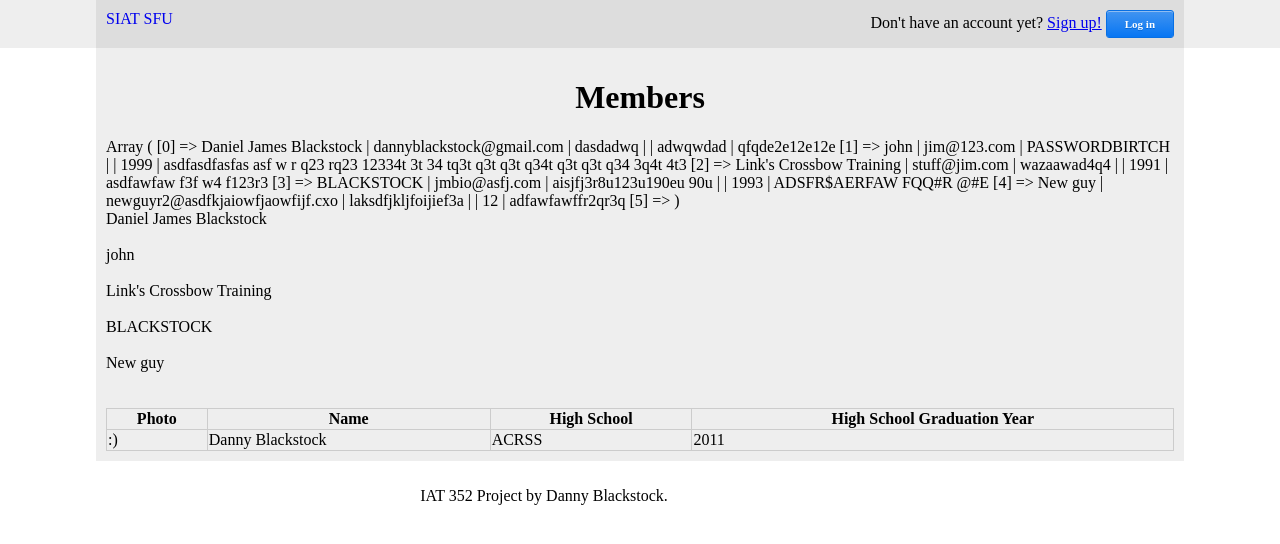
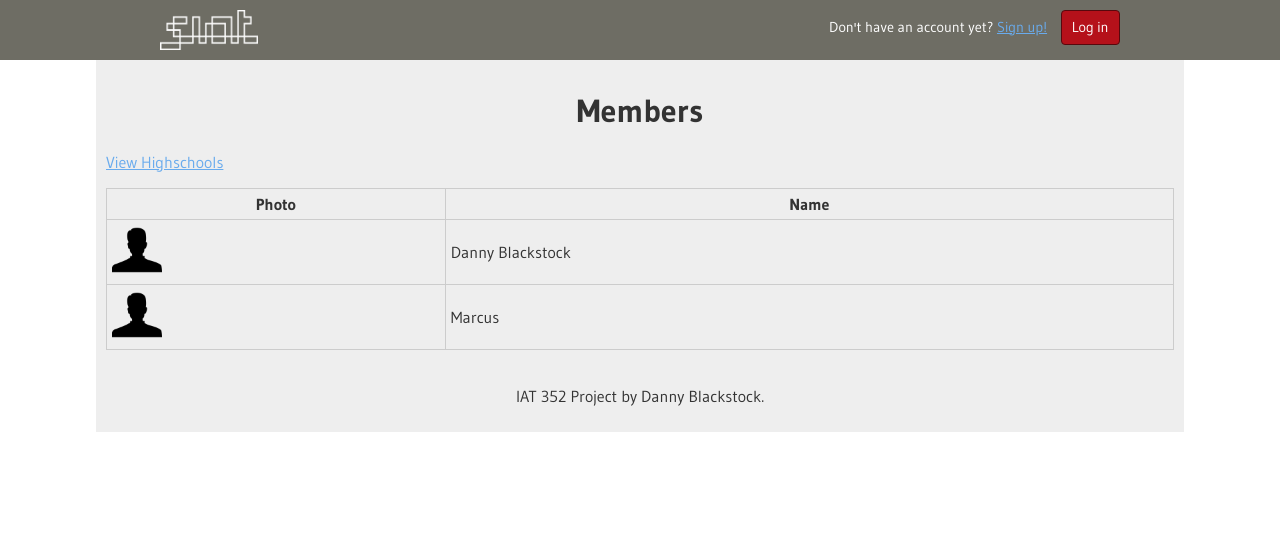
Before and after one commit to dannyblackstock/IAT-352, a PHP site: page /cocoon/dblackst/index.php in a window 1280 px wide. Shown: the top 544 px of the page. Run offline with PHP 8.4, Linux system fonts and the light colour scheme; some libraries are stand-ins or nearby versions.

Commit message:
Styling and some PHP

```diff
--- a/dblackst/includes/main_menu_bar.php
+++ b/dblackst/includes/main_menu_bar.php
@@ -3,7 +3,9 @@
     <div id="main-menu-bar">
 
         <!-- SIAT logo / home button -->
-        <a href="index.php"><div id="main-menu-bar-logo">SIAT SFU</div></a>
+        <a href="index.php">
+            <img  id="main-menu-bar-logo" src="img/siat_white_logo.png" alt="SIAT SFU LOGO">
+        </a>
 
         <!-- right side of menu bar -->
         <div id="main-menu-bar-right">
--- a/dblackst/index.php
+++ b/dblackst/index.php
@@ -6,18 +6,15 @@
 
 <div id="content-container">
     <h1 class="center-text">Members</h1>
+
+    <p>
+        <a href="high_schools_list.php">View Highschools</a>
+    </p>
+
     <table id="members-table">
         <tr>
             <th>Photo</th>
             <th>Name</th>
-            <th>High School</th>
-            <th>High School Graduation Year</th>
-        </tr>
-        <tr>
-            <td>:)</td>
-            <td>Danny Blackstock</td>
-            <td>ACRSS</td>
-            <td>2011</td>
         </tr>
         <?php
             // load info file for all users
@@ -25,12 +22,15 @@
 
             // create an array of each user
             $userInfo = explode("\n", $userInfo);
-            print_r($userInfo);
+            // print_r($userInfo);
 
             // loop through fields for each user
             foreach($userInfo as $user){
                 $user = explode(" | ", $user);
-                echo "<br>".$user[0]."<br>";
+                // print name at index 0 from user array
+                echo "<tr><td><img src=\"img/user_icon.png\" alt=\"Placeholder user photo\" width=\"50\" height=\"50\"</td>";
+                echo "<td>".$user[0]."</td>";
+                echo "</tr>";
             }
         ?>
     </table>
--- a/dblackst/log_in.php
+++ b/dblackst/log_in.php
@@ -9,9 +9,7 @@
     <!-- Sign up form -->
     <form name="input" action="html_form_action.asp" method="get" class="sign-up-log-in-form">
 
-        <input type="text" name="firstName" id="firstNameInput" placeholder="First name">
-
-        <input type="text" name="lastName" id="lastNameInput" placeholder="Last name">
+        <input type="email" name="email" id="emailInput" placeholder="Email">
 
         <input type="password" name="password" id="passwordInput" placeholder="Password">
 
--- a/dblackst/sign_up.php
+++ b/dblackst/sign_up.php
@@ -18,6 +18,8 @@
         <!-- Profile picture upload-->
         <input type='file' name='profilePicture'>
 
+        <input type="text" name="highschool" placeholder="Highschool">
+
         <input type="text" name="graduationYear" placeholder="Highschool Grad Year">
 
         <textarea name="bio" placeholder="Bio"></textarea>
--- a/dblackst/styles/main.css
+++ b/dblackst/styles/main.css
@@ -1,11 +1,21 @@
+@import url(http://fonts.googleapis.com/css?family=Gudea:400,700,400italic);
 * {
   -webkit-box-sizing: border-box;
   -moz-box-sizing: border-box;
   box-sizing: border-box;
 }
 
-body {
+body, input {
   margin: 0;
+  font-family: 'Gudea', sans-serif;
+  color: #333;
+}
+
+a {
+  color: #69ABED;
+}
+a:hover {
+  color: #1a78d6;
 }
 
 .placeholder {
@@ -16,9 +26,24 @@ body {
   text-align: center;
 }
 
+.button {
+  border: 1px solid #aaaaaa;
+  background-color: #dddddd;
+  color: #333333;
+  border-radius: 4px;
+  padding: 4px 10px 5px 10px;
+}
+.button:hover {
+  background-color: #eaeaea;
+  cursor: pointer;
+}
+.button:active {
+  background-color: #d0d0d0;
+}
+
 #main-menu-bar-container {
   width: 100%;
-  background-color: #eee;
+  background-color: #6e6d64;
 }
 
 #main-menu-bar {
@@ -26,8 +51,12 @@ body {
   max-width: 68em;
   margin-left: auto;
   margin-right: auto;
-  background-color: #ddd;
+  background-color: #6e6d64;
   padding: 10px;
+  line-height: 24px;
+  color: #fff;
+  text-align: center;
+  font-size: 0.9em;
 }
 #main-menu-bar:before, #main-menu-bar:after {
   content: " ";
@@ -38,50 +67,39 @@ body {
 }
 
 #main-menu-bar-logo {
-  float: left;
+  height: 40px;
+}
+@media screen and (min-width: 450px) {
+  #main-menu-bar-logo {
+    float: left;
+  }
 }
 
-#main-menu-bar-right {
-  float: right;
+@media screen and (min-width: 450px) {
+  #main-menu-bar-right {
+    float: right;
+  }
 }
 
 #sign-up-link {
   display: inline-block;
+  margin-right: 10px;
 }
 
 #log-in-button {
   display: inline-block;
-  border: 1px solid #076fe4;
-  border-radius: 3px;
-  box-shadow: inset 0 1px 0 0 #8ebcf1;
+  border: 1px solid #58080d;
+  background-color: #b5111a;
   color: white;
-  display: inline-block;
-  font-size: 11px;
-  font-weight: bold;
-  background-color: #4294f0;
-  background-image: -webkit-gradient(linear, left top, left bottom, color-stop(0%, #4294f0), color-stop(100%, #0776f3));
-  background-image: -webkit-linear-gradient(#4294f0, #0776f3);
-  background-image: linear-gradient(#4294f0, #0776f3);
-  padding: 7px 18px;
-  text-decoration: none;
-  text-shadow: 0 1px 0 #0065d6;
-  background-clip: padding-box;
+  border-radius: 4px;
+  padding: 4px 10px 5px 10px;
 }
-#log-in-button:hover:not(:disabled) {
-  box-shadow: inset 0 1px 0 0 #60a2ec;
+#log-in-button:hover {
+  background-color: #cc131d;
   cursor: pointer;
-  background-color: #2f87ea;
-  background-image: -webkit-gradient(linear, left top, left bottom, color-stop(0%, #2f87ea), color-stop(100%, #086fe3));
-  background-image: -webkit-linear-gradient(#2f87ea, #086fe3);
-  background-image: linear-gradient(#2f87ea, #086fe3);
 }
-#log-in-button:active:not(:disabled) {
-  border: 1px solid #076fe4;
-  box-shadow: inset 0 0 8px 4px #0868d3, inset 0 0 8px 4px #0868d3, 0 1px 1px 0 #eeeeee;
-}
-#log-in-button:disabled {
-  opacity: 0.5;
-  cursor: not-allowed;
+#log-in-button:active {
+  background-color: #9e0f17;
 }
 
 #content-container {
@@ -106,6 +124,7 @@ body {
 }
 #members-table th, #members-table td {
   border: 1px solid #ccc;
+  padding: 5px;
 }
 
 .sign-up-log-in-form {
@@ -135,7 +154,8 @@ body {
   margin-left: auto;
   margin-right: auto;
   text-align: center;
-  margin: 10px 0;
+  padding: 10px 0;
+  background-color: #eee;
 }
 #footer-container:before, #footer-container:after {
   content: " ";
--- a/dblackst/styles/main.scss
+++ b/dblackst/styles/main.scss
@@ -1,9 +1,28 @@
 @import "bourbon/bourbon";
 @import "neat/neat";
 
-// Reset margins
-body {
+// responsive breakpoints
+$bigger-than-mobile: new-breakpoint(min-width 450px 4);
+
+// colours
+$sfu-grey: #6e6d64;
+$sfu-red: #b5111a;
+
+// the font
+@import url(http://fonts.googleapis.com/css?family=Gudea:400,700,400italic);
+
+// important!
+body, input {
     margin: 0;
+    font-family: 'Gudea', sans-serif;
+    color: #333;
+}
+
+a {
+    color: #69ABED;
+    &:hover {
+        color: darken(#69ABED, 20);
+    }
 }
 
 // for IE placeholder text
@@ -15,33 +34,67 @@ body {
     text-align: center;
 }
 
+// ----- START General buttons ----- //
+@mixin custom-button($bg-color: #ddd, $text-color: #333) {
+    border: 1px solid darken($bg-color, 20);
+    background-color: $bg-color;
+    color: $text-color;
+    border-radius: 4px;
+    padding: 4px 10px 5px 10px;
+
+    &:hover {
+        background-color: lighten($bg-color, 5);
+        cursor: pointer;
+    }
+
+    &:active {
+        background-color: darken($bg-color, 5);
+    }
+}
+
+.button {
+    @include custom-button();
+}
+// ----- END General buttons ----- //
+
 // ----- START Menu bar for all pages ----- //
 #main-menu-bar-container {
     width: 100%;
-    background-color: #eee;
+    background-color: $sfu-grey;
 }
 
 #main-menu-bar {
     @include outer-container;
-    background-color: #ddd;
+    background-color: $sfu-grey;
     padding: 10px;
+    line-height: 24px;
+    color: #fff;
+    text-align: center;
+    font-size: 0.9em;
 }
 
 #main-menu-bar-logo {
-    float: left;
+    height: 40px;
+    @include media($bigger-than-mobile) {
+        float: left;
+    }
 }
 
 #main-menu-bar-right {
-    float: right;
+    @include media($bigger-than-mobile) {
+        float: right;
+    }
 }
 
 #sign-up-link {
     display: inline-block;
+    margin-right: 10px;
 }
 
 #log-in-button {
     display: inline-block;
-    @include button;
+    @include custom-button($sfu-red, #ffffff);
+
 }
 // ----- END Menu bar ----- //
 
@@ -58,6 +111,7 @@ body {
 
     th, td {
         border: 1px solid #ccc;
+        padding: 5px;
     }
 }
 
@@ -87,7 +141,8 @@ body {
 #footer-container {
     @include outer-container;
     text-align: center;
-    margin: 10px 0;
+    padding: 10px 0;
+    background-color: #eee;
 
     .footer-p {
         @include span-columns(12);
--- a/dblackst/user_info.txt
+++ b/dblackst/user_info.txt
@@ -1,5 +1,2 @@
-Daniel James Blackstock | dannyblackstock@gmail.com | dasdadwq |  | adwqwdad | qfqde2e12e12e
-john | jim@123.com | PASSWORDBIRTCH |  | 1999 | asdfasdfasfas asf w r q23 rq23 12334t 3t 34 tq3t q3t q3t q34t q3t q3t q34 3q4t 4t3
-Link's Crossbow Training | stuff@jim.com | wazaawad4q4 |  | 1991 | asdfawfaw f3f w4 f123r3
-BLACKSTOCK | jmbio@asfj.com | aisjfj3r8u123u190eu 90u |  | 1993 | ADSFR$AERFAW FQQ#R @#E
-New guy | newguyr2@asdfkjaiowfjaowfijf.cxo | laksdfjkljfoijief3a |  | 12 | adfawfawffr2qr3q
+Danny Blackstock | dannyblackstock@gmail.com | password |  | ACRSS | 2011 | BABABABABA ABOUT ME!
+Marcus | cock@asdvkajs.com | password2 |  | Highschool 2 | 2999 | Biology is my fav
```
Also changed, not shown: dblackst/high_schools_list.php (added, +33 -0 lines), dblackst/sign_up_submit.php (+9 -1 lines), dblackst/img/siat_grey_logo.jpg (added), dblackst/img/siat_white_logo.png (added), dblackst/img/user_icon.png (added).
